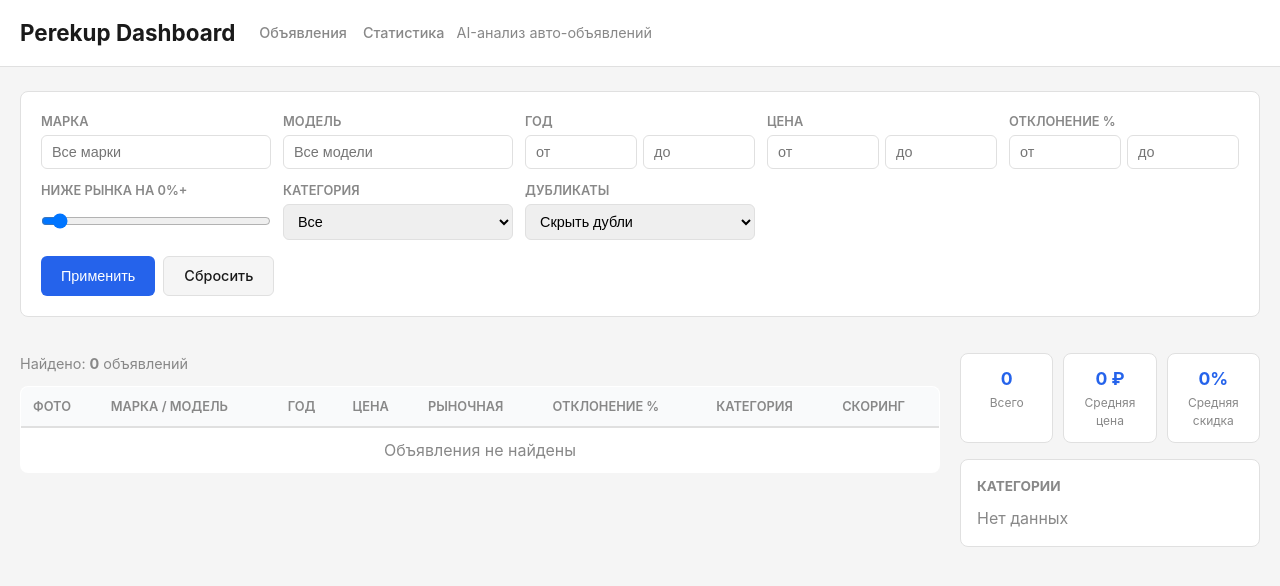
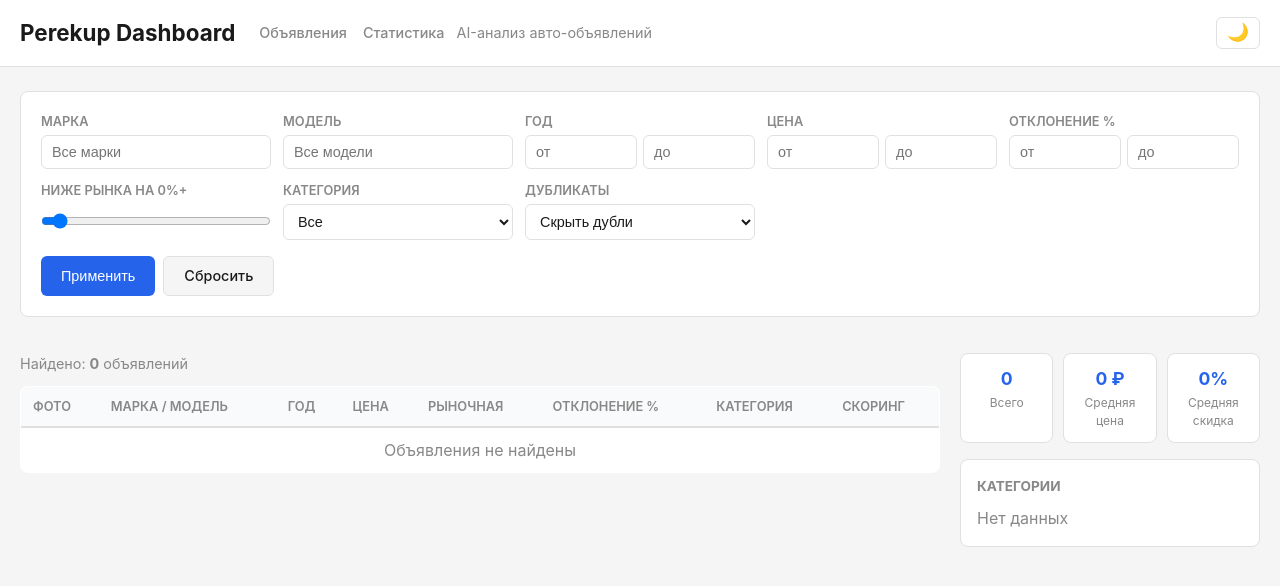
Before and after one commit to noesskeetit/perekup_helper, a FastAPI app: page / in a window 1280 px wide. Shown: the top 586 px of the page. Run offline with FastAPI, Linux system fonts and the light colour scheme; data that the repository does not hold is empty.

Commit message:
feat: add dark mode theme toggle with OS preference detection
Add light/dark theme toggle in header using CSS custom properties.
Detects prefers-color-scheme as default, persists choice in localStorage.
All hardcoded colors converted to CSS variables for both themes.

Closes ALE-32

Co-Authored-By: Claude Opus 4.6 <noreply@anthropic.com>

```diff
--- a/app/static/css/style.css
+++ b/app/static/css/style.css
@@ -15,6 +15,51 @@
     --bad: #dc2626;
     --bad-bg: #fef2f2;
     --bad-border: #fecaca;
+    --table-header-bg: #f9fafb;
+    --row-hover: #f0f4ff;
+    --row-good-hover: #dcfce7;
+    --row-complex-hover: #fef9c3;
+    --row-bad-hover: #fee2e2;
+    --ai-bg: #f0f4ff;
+    --ai-border: #dbeafe;
+    --duplicate-bg: #eff6ff;
+    --duplicate-color: #1d4ed8;
+    --duplicate-border: #bfdbfe;
+    --desc-text: #444;
+    --shadow-modal: rgba(0, 0, 0, 0.3);
+    --backdrop: rgba(0, 0, 0, 0.5);
+}
+
+[data-theme="dark"] {
+    --bg: #111113;
+    --surface: #1c1c1e;
+    --border: #333;
+    --text: #e5e5e7;
+    --text-muted: #999;
+    --primary: #5b9aff;
+    --primary-hover: #4a87e8;
+    --good: #4ade80;
+    --good-bg: #14271a;
+    --good-border: #1a4028;
+    --warning: #facc15;
+    --warning-bg: #27220a;
+    --warning-border: #3d3510;
+    --bad: #f87171;
+    --bad-bg: #2a1215;
+    --bad-border: #451a1e;
+    --table-header-bg: #232325;
+    --row-hover: #1e2433;
+    --row-good-hover: #1a3322;
+    --row-complex-hover: #33300f;
+    --row-bad-hover: #35181b;
+    --ai-bg: #1a2035;
+    --ai-border: #253050;
+    --duplicate-bg: #1a2035;
+    --duplicate-color: #5b9aff;
+    --duplicate-border: #253050;
+    --desc-text: #bbb;
+    --shadow-modal: rgba(0, 0, 0, 0.6);
+    --backdrop: rgba(0, 0, 0, 0.7);
 }
 
 * { box-sizing: border-box; margin: 0; padding: 0; }
@@ -391,6 +436,28 @@ header .subtitle { color: var(--text-muted); margin-left: 12px; font-size: 0.9re
     font-weight: 500;
 }
 .header-nav a:hover { color: var(--primary); }
+
+/* Theme toggle */
+.theme-toggle {
+    background: none;
+    border: 1px solid var(--border);
+    border-radius: 6px;
+    cursor: pointer;
+    padding: 6px 10px;
+    margin-left: auto;
+    font-size: 1.1rem;
+    line-height: 1;
+    color: var(--text);
+    transition: border-color 0.2s;
+}
+.theme-toggle:hover { border-color: var(--primary); }
+
+/* Form inputs dark mode */
+.filter-group input,
+.filter-group select {
+    background: var(--surface);
+    color: var(--text);
+}
 
 /* Filters accordion toggle (hidden on desktop) */
 .filters-toggle {
--- a/app/templates/base.html
+++ b/app/templates/base.html
@@ -1,26 +1,36 @@
 <!DOCTYPE html>
-<html lang="ru">
+<html lang="ru" data-theme="">
 <head>
     <meta charset="UTF-8">
     <meta name="viewport" content="width=device-width, initial-scale=1.0">
     <title>{% block title %}Perekup Dashboard{% endblock %}</title>
     <script src="https://unpkg.com/htmx.org@2.0.4"></script>
     <link rel="stylesheet" href="/static/css/style.css">
+    <script>
+    (function() {
+        var saved = null;
+        try { saved = localStorage.getItem('perekup_theme'); } catch(e) {}
+        if (saved === 'dark' || (saved === null && window.matchMedia('(prefers-color-scheme: dark)').matches)) {
+            document.documentElement.setAttribute('data-theme', 'dark');
+        }
+    })();
+    </script>
 </head>
 <body>
     <header>
         <div class="container header-container">
             <h1><a href="/">Perekup Dashboard</a></h1>
+            <nav class="header-nav" id="header-nav">
+                <a href="/">Объявления</a>
+                <a href="/stats">Статистика</a>
+            </nav>
+            <span class="subtitle">AI-анализ авто-объявлений</span>
+            <button class="theme-toggle" id="theme-toggle" aria-label="Переключить тему" title="Переключить тему"></button>
             <button class="burger-btn" id="burger-btn" aria-label="Меню" aria-expanded="false">
                 <span class="burger-line"></span>
                 <span class="burger-line"></span>
                 <span class="burger-line"></span>
             </button>
-            <nav class="header-nav" id="header-nav">
-                <a href="/">Объявления</a>
-                <a href="/stats">Статистика</a>
-            </nav>
-            <span class="subtitle">AI-анализ авто-объявлений</span>
         </div>
     </header>
     <script>
@@ -32,6 +42,30 @@
             btn.classList.toggle('burger-open', open);
             btn.setAttribute('aria-expanded', open);
         });
+
+        var toggle = document.getElementById('theme-toggle');
+        function isDark() {
+            return document.documentElement.getAttribute('data-theme') === 'dark';
+        }
+        function updateIcon() {
+            toggle.textContent = isDark() ? '\u2600\uFE0F' : '\uD83C\uDF19';
+        }
+        updateIcon();
+        toggle.addEventListener('click', function() {
+            var dark = !isDark();
+            document.documentElement.setAttribute('data-theme', dark ? 'dark' : '');
+            try { localStorage.setItem('perekup_theme', dark ? 'dark' : 'light'); } catch(e) {}
+            updateIcon();
+        });
+
+        window.matchMedia('(prefers-color-scheme: dark)').addEventListener('change', function(e) {
+            var saved = null;
+            try { saved = localStorage.getItem('perekup_theme'); } catch(ex) {}
+            if (saved === null) {
+                document.documentElement.setAttribute('data-theme', e.matches ? 'dark' : '');
+                updateIcon();
+            }
+        });
     })();
     </script>
     <main class="container">
```
Also changed, not shown: other parts of app/static/css/style.css (+16 -16 lines).
